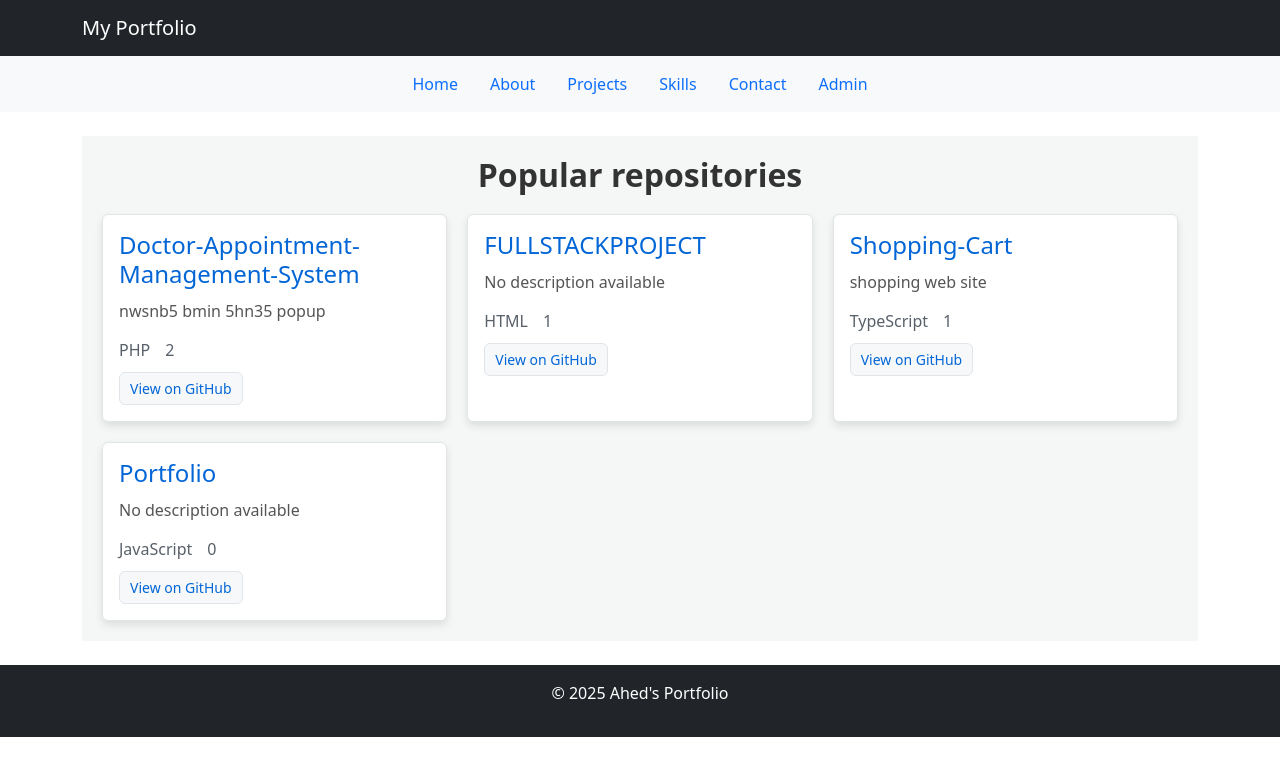
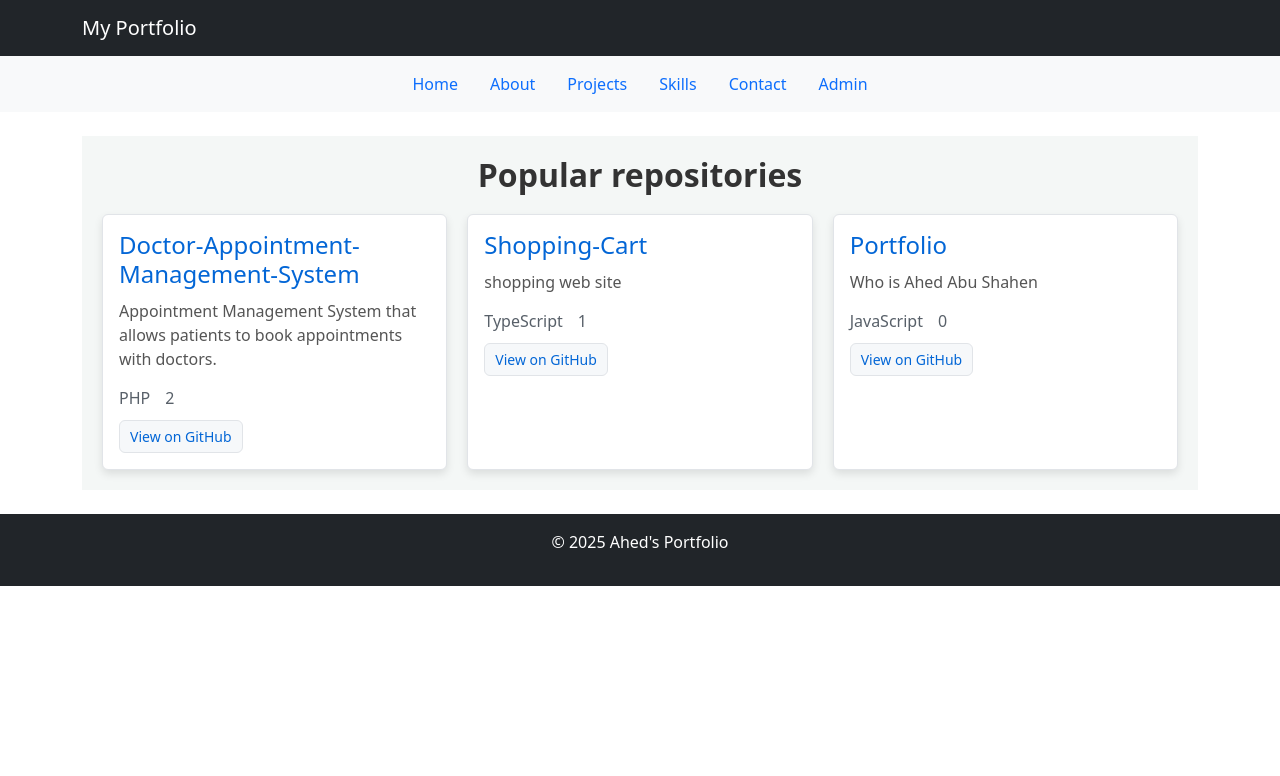
Before and after one commit to Ahedabushahen/Portfolio, a React (Create React App) app: page /projects in a window 1280 px wide. Shown: the top 776 px of the page. Built offline with nearby package versions, Linux system fonts and the light colour scheme.

Commit message:
fix: update project descriptions and URLs in MyProjects component

```diff
--- a/src/Pages/MyProjects/MyProjects.js
+++ b/src/Pages/MyProjects/MyProjects.js
@@ -7,18 +7,10 @@ const Projects = () => {
     {
       id: 1,
       name: "Doctor-Appointment-Management-System",
-      description: "nwsnb5 bmin 5hn35 popup",
+      description: "Appointment Management System that allows patients to book appointments with doctors.",
       language: "PHP",
       stars: 2,
-      html_url: "#" // Replace with actual URL
-    },
-    {
-      id: 2,
-      name: "FULLSTACKPROJECT",
-      description: "",
-      language: "HTML",
-      stars: 1,
-      html_url: "#" // Replace with actual URL
+      html_url: "https://github.com/Ahedabushahen/Doctor-Appointment-Management-System"
     },
     {
       id: 3,
@@ -26,15 +18,15 @@ const Projects = () => {
       description: "shopping web site",
       language: "TypeScript",
       stars: 1,
-      html_url: "#" // Replace with actual URL
+      html_url: "https://github.com/Ahedabushahen/Shopping-Cart"
     },
     {
       id: 4,
       name: "Portfolio",
-      description: "",
+      description: "Who is Ahed Abu Shahen",
       language: "JavaScript",
       stars: 0,
-      html_url: "#" // Replace with actual URL
+      html_url: "https://github.com/Ahedabushahen/Portfolio"
     }
   ];
 
```
